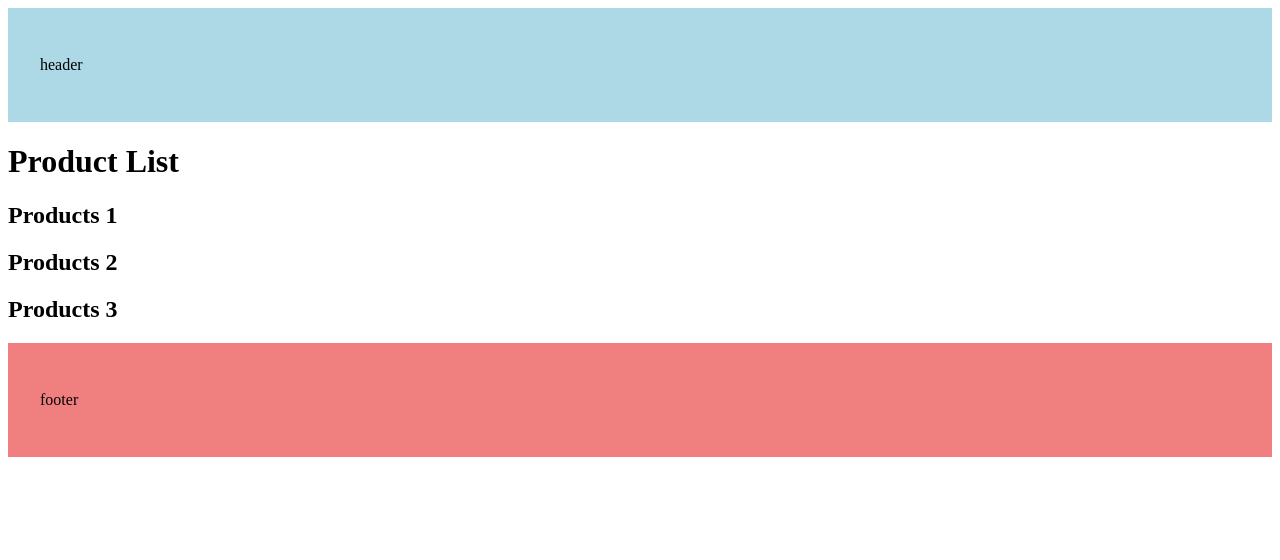
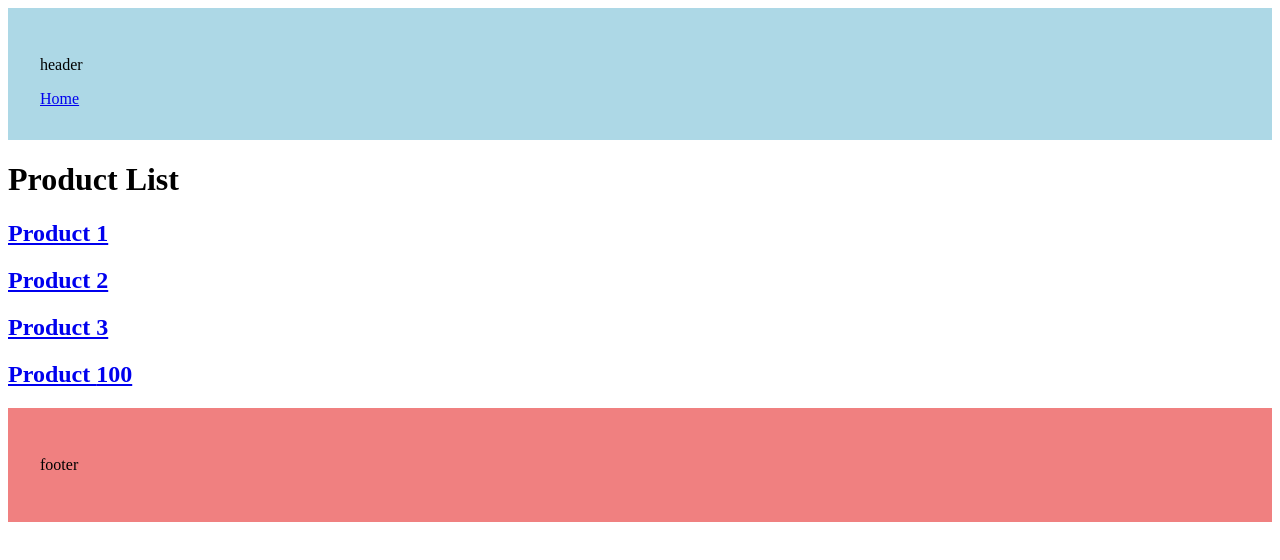
Before and after one commit to p-fassbender/nextjs-15-demo, a Next.js app in the folder routing-demo/: page /products in a window 1280 px wide. Shown: the top 560 px of the page. Built offline with nearby package versions, Linux system fonts and the light colour scheme.

Commit message:
link component

```diff
--- a/routing-demo/src/app/(main)/layout.js
+++ b/routing-demo/src/app/(main)/layout.js
@@ -1,3 +1,5 @@
+import Link from "next/link"
+
 export const metadata = {
     title: {
         default: 'next.js tutorial - demo',
@@ -15,6 +17,7 @@
                     padding: '2rem'
                 }}>
                     <p>header</p>
+                    <Link href={'/'}>Home</Link>
                 </header>
 
                 {children}
--- a/routing-demo/src/app/(main)/products/page.js
+++ b/routing-demo/src/app/(main)/products/page.js
@@ -1,8 +1,20 @@
+import Link from "next/link"
+
 export default function ProductList() {
+    const productId = 100
     return <>
         <h1>Product List</h1>
-        <h2>Products 1</h2>
-        <h2>Products 2</h2>
-        <h2>Products 3</h2>
+        <h2>
+            <Link href={'/products/1'}>Product 1</Link>
+        </h2>
+        <h2>
+            <Link href={'/products/2'}>Product 2</Link>
+        </h2>
+        <h2>
+            <Link href={'/products/3'} replace>Product 3</Link>
+        </h2>
+        <h2>
+            <Link href={`/products/${productId}`}>Product {productId}</Link>
+        </h2>
     </>
 }
```
Also changed, not shown: routing-demo/src/app/(main)/page.js (+9 -1 lines).
